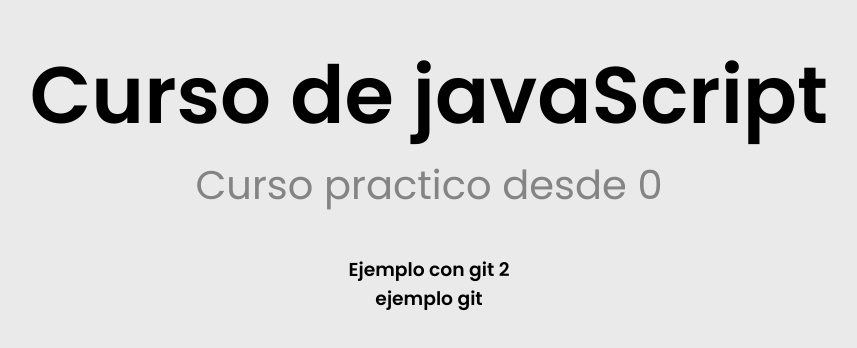
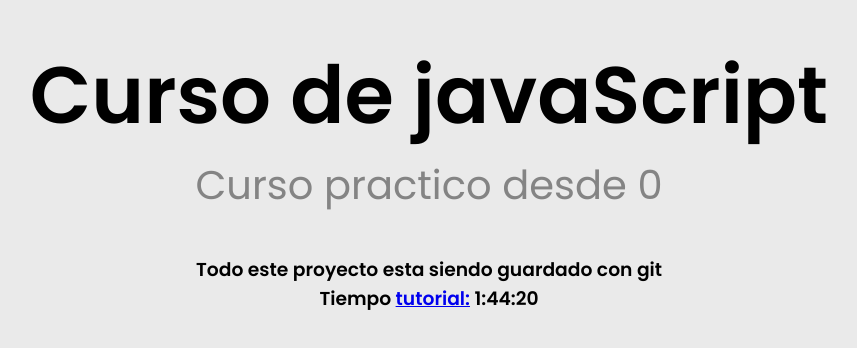
Before and after one commit to T-FABIO/cursoJavaScriptGit, a plain HTML site: page Introducción/index.html in a window 1280 px wide. Shown: the part 226-574 px from the top of the page, without its empty margins (211-1068 px from the left). Drawn offline with Linux system fonts and the light colour scheme.

Commit message:
arreglo index

```diff
--- a/Introducción/index.html
+++ b/Introducción/index.html
@@ -11,7 +11,11 @@
   <body>
     <h1>Curso de javaScript</h1>
     <h2>Curso practico desde 0</h2>
-    <h3>Ejemplo con git 2</h3>
-    <h3>ejemplo git</h3>
+    <h3>Todo este proyecto esta siendo guardado con git</h3>
+    <h3>
+      Tiempo
+      <a href="https://www.youtube.com/watch?v=Eh-s-n_6zNQ&t=1975s&ab_channel=FalconMasters&start=6240">tutorial:</a>
+      1:44:20
+    </h3>
   </body>
 </html>
--- a/Introducción/operadoresLogicos.js
+++ b/Introducción/operadoresLogicos.js
@@ -21,6 +21,5 @@ const tienePermiso = true;
 
 //Ejemplo #3 - !
 // 📝 el simbolo (!) invierte el valor inicial )
-
 // const variable = true;
 // console.log(!variable); // false
```
